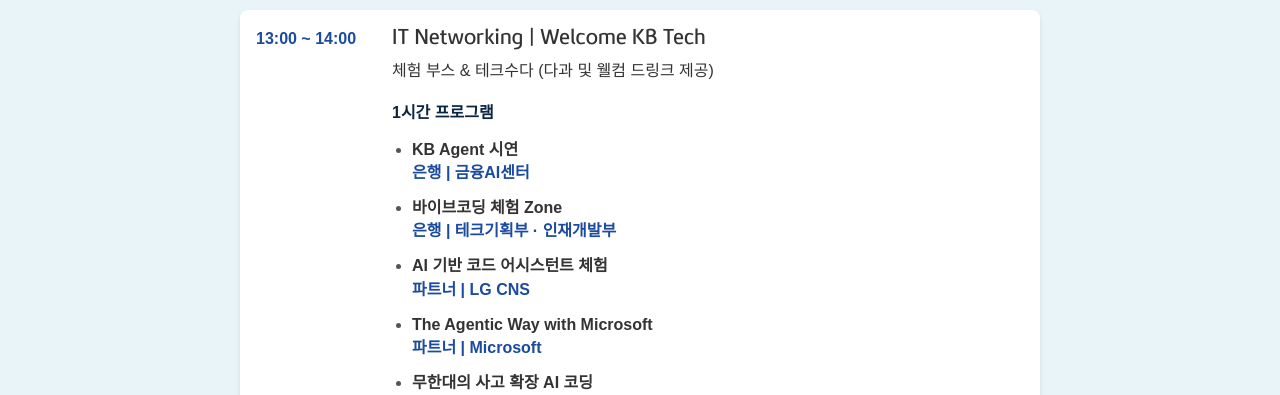
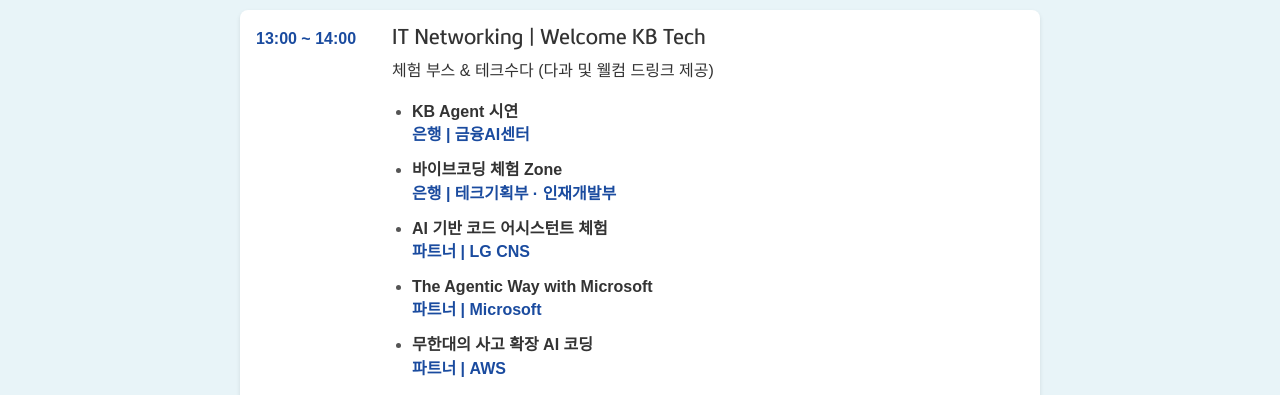
Before and after one commit to kgssks/tech, a website: page public/index.html in a window 1280 px wide. Shown: the part 694-1089 px from the top of the page. Drawn offline with nearby package versions, Linux system fonts and the light colour scheme; no server answers; a web font is replaced by a local one.

Commit message:
removing '1시간 프로그램'

```diff
--- a/public/index.html
+++ b/public/index.html
@@ -90,7 +90,6 @@
                     <div class="schedule-content">
                         <h5>IT Networking | Welcome KB Tech</h5>
                         <p>체험 부스 &amp; 테크수다 (다과 및 웰컴 드링크 제공)</p>
-                        <p class="schedule-duration"><strong>1시간 프로그램</strong></p>
                         <ul class="schedule-detail">
                             <li>
                                 <span class="schedule-topic">KB Agent 시연</span>
```
